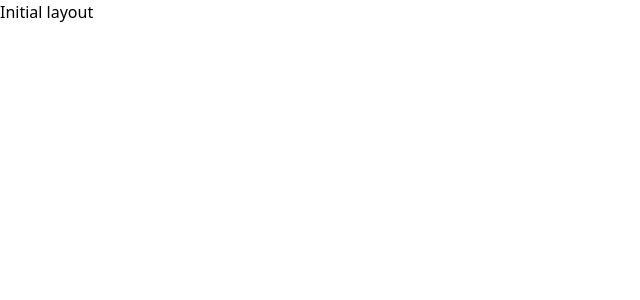
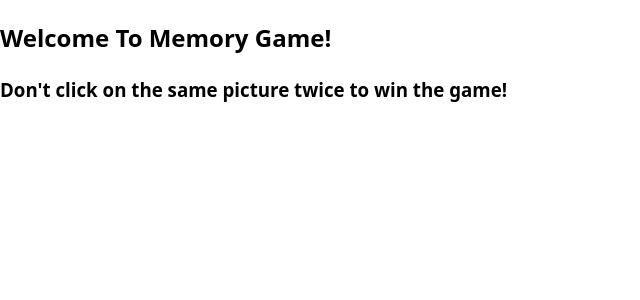
Before and after one commit to fredieposh/memory-card, a React (Vite) app: page / in a window 1280 px wide. Shown: the top 300 px of the page, without its empty margins (0-640 px from the left). Built offline with nearby package versions, Linux system fonts and the light colour scheme.

Commit message:
Create header componenet

```diff
--- a/src/App.jsx
+++ b/src/App.jsx
@@ -1,11 +1,11 @@
 import './App.css'
-
+import Header from './components/header.jsx'
 function App() {
 
   return (
-    <div>
-      Initial layout
-    </div>
+    <>
+    <Header />
+    </>
 
   )
 }
--- a/src/components/header.jsx
+++ b/src/components/header.jsx
@@ -0,0 +1,17 @@
+
+export default function Header() {
+    return (
+        <>
+        <div className='header-container'>
+            <div className='header-welcome-container'>
+                <h2>Welcome To Memory Game!</h2>
+                <h3>Don't click on the same picture twice to win the game!</h3>
+            </div>
+            <div className='info-container'>
+                <p className='score'></p>
+                <p className='max-score'></p>
+            </div>
+        </div>
+        </>
+    )
+}
```
